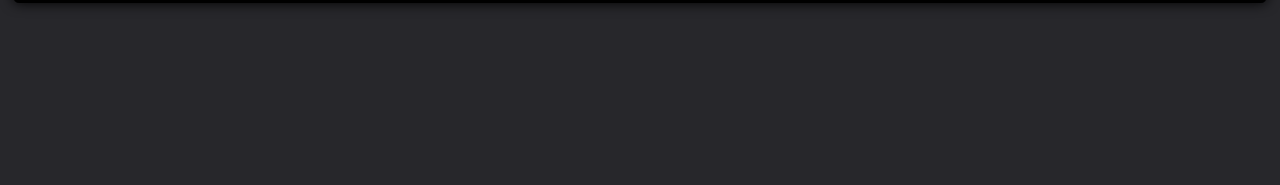
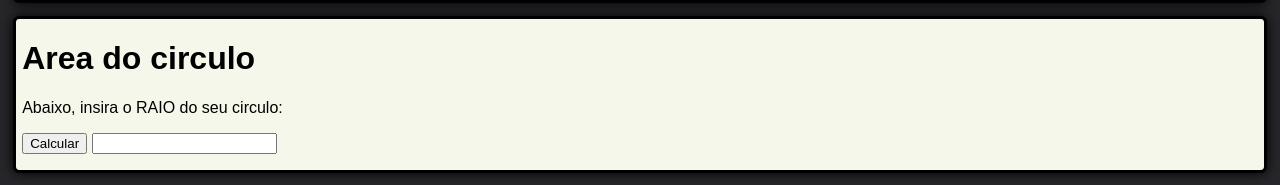
Before and after one commit to maruan-achkar/javascript_exercicios, a plain HTML site: page index.html in a window 1280 px wide. Shown: the part 664-849 px from the top of the page. Before the commit the page ends 800 px from the top, so only its background shows below. Drawn offline with Linux system fonts and the light colour scheme.

Commit message:
area circulo

```diff
--- /dev/null
+++ b/areacirculo.js
@@ -0,0 +1,10 @@
+
+function areacirculo(){
+    let area;
+
+    let raio = document.getElementById("raioinput").value;
+
+    area = Math.PI*raio*raio;
+
+    document.getElementById("areaoutput").innerHTML = area;
+}
--- a/index.html
+++ b/index.html
@@ -5,6 +5,7 @@
     <meta http-equiv="X-UA-Compatible" content="IE=edge">
     <meta name="viewport" content="width=device-width, initial-scale=1.0">
     <link rel="stylesheet" href="style.css">
+    <link rel="icon" href="javascriptlogo.png">
     <title>Exercicios Javascript</title>
 </head>
 <body>
@@ -43,6 +44,15 @@
         <p id="celsiusoutput"></p>
     </div>
 
+    <div class="div">
+        <script src="areacirculo.js"></script>
+        <h1>Area do circulo</h1>
+        <p>Abaixo, insira o RAIO do seu circulo:</p>
+        <button onclick="areacirculo()">Calcular</button>
+        <input id="raioinput" type="number">
+        <p id="areaoutput"></p>
+    </div>
+
 
 </body>
 </html>
```
Also changed, not shown: javascriptlogo.png (added).
